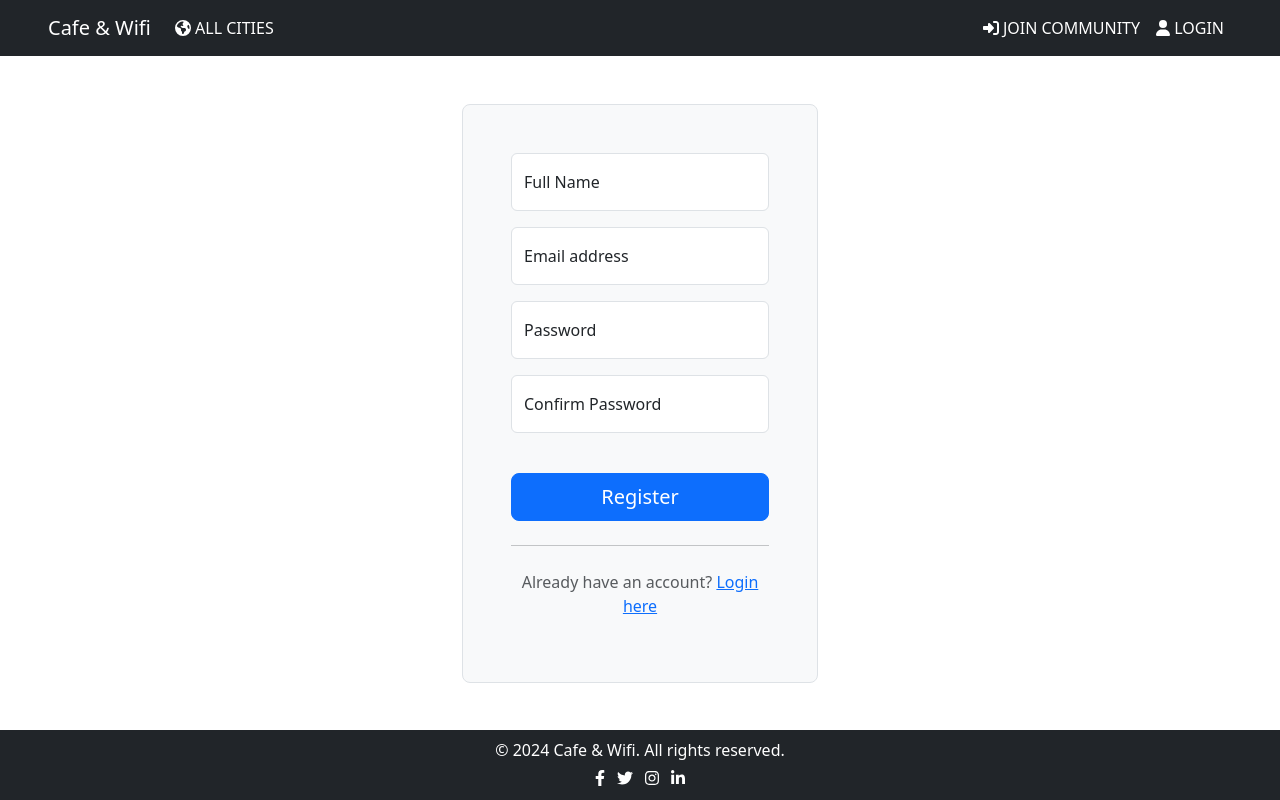
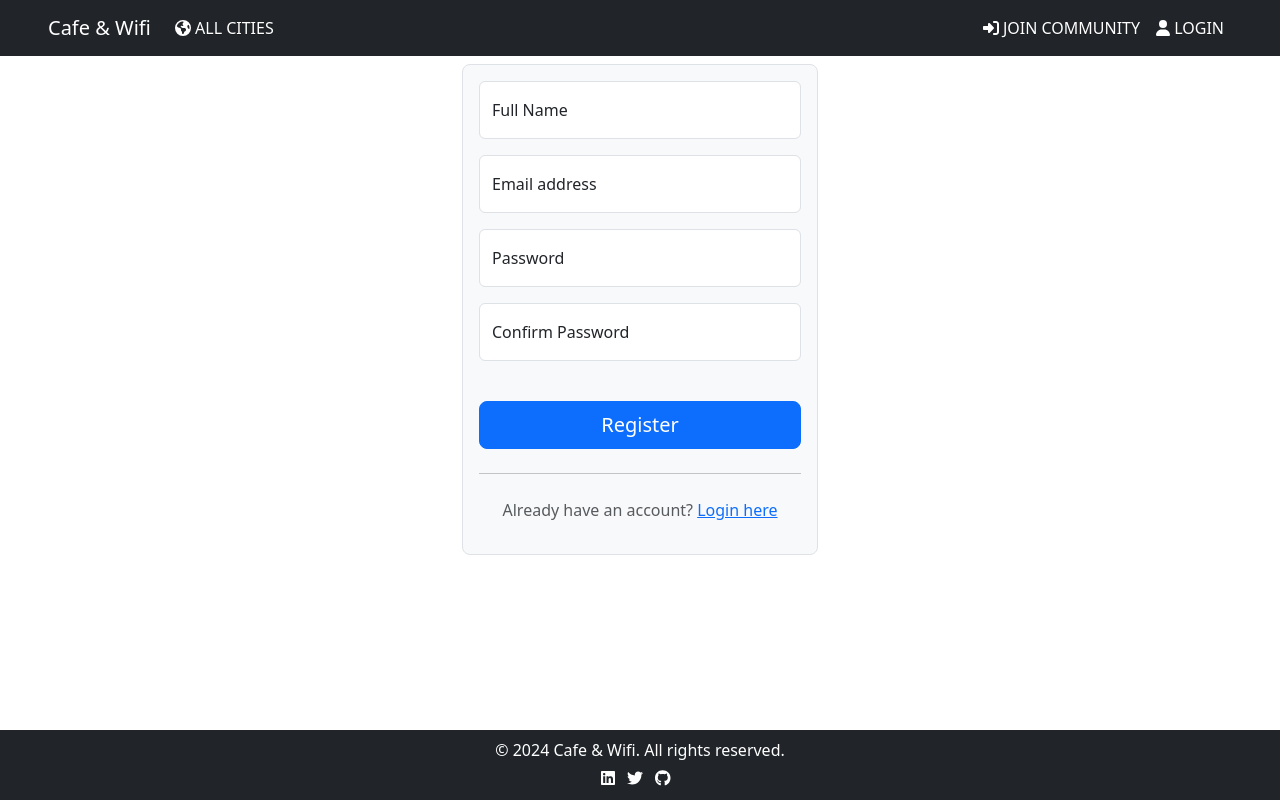
Before and after one commit to BAXTOR95/cafe-wifi, a Flask app: page /register in a window 1280 px wide. Run offline with Flask 3, Linux system fonts and the light colour scheme; some libraries are stand-ins or nearby versions; some web fonts are replaced.

Commit message:
Add functionality to delete cafe entries, fix style on forms, change filter colors

```diff
--- a/static/css/styles.css
+++ b/static/css/styles.css
@@ -1,8 +1,8 @@
 :root {
 	/* Define CSS variables for consistent theming and easy changes */
 	--background-color-sidebar: #f8f9fa;
-	--background-color-filter-icon: #ddd;
-	--background-color-filter-icon-active: #171f22;
+	--background-color-filter-icon: #98f051;
+	--background-color-filter-icon-active: #63180b;
 	--background-color-listing-card: #fff;
 	--background-color-footer: #555;
 	--color-footer-text: #fff;
@@ -28,8 +28,9 @@ body > .container {
 	flex-grow: 1;
 }
 
-body, .container {
-    overflow: visible; /* Ensures that nothing is hidden */
+body,
+.container {
+	overflow: visible; /* Ensures that nothing is hidden */
 }
 
 .content-container {
@@ -104,7 +105,7 @@ body, .container {
 .filter-icon.filter-active {
 	background-color: var(--background-color-filter-icon-active);
 	color: white;
-	box-shadow: 0 0 5px rgba(0, 0, 0, 0.2);
+	box-shadow: 0 0 5px rgba(241, 1, 1, 0.582);
 	transition: background-color 0.3s ease;
 }
 
@@ -144,11 +145,6 @@ body, .container {
 /* Map container styles */
 .map-container {
 	flex-basis: auto; /* Adjust width */
-}
-
-.form-container {
-	margin-bottom: 50px;
-	min-height: 80vh;
 }
 
 /* Always set the map height explicitly to define the size of the div
@@ -259,8 +255,8 @@ input:focus::placeholder {
 /* Adjustments for smaller screens */
 @media screen and (max-width: 767px) {
 	.container {
-        margin-bottom: 30px; /* Smaller margin for smaller screens */
-    }
+		margin-bottom: 30px; /* Smaller margin for smaller screens */
+	}
 	.container-fluid {
 		position: relative; /* Establishes a positioning context for absolute positioning */
 	}
--- a/web/routes.py
+++ b/web/routes.py
@@ -14,6 +14,7 @@ from flask_login import (
 from dotenv import load_dotenv
 from pathlib import Path
 from extensions import gmaps_client
+from web.utils.decorators import admin_required
 
 web_blueprint = Blueprint('web', __name__, template_folder='templates')
 
@@ -232,4 +233,23 @@ def add_cafe():
     return render_template("add_cafe.html", form=form)
 
 
-# TODO: Add more routes here!
+@web_blueprint.route('/delete-cafe/<int:cafe_id>')
+@login_required
+@admin_required
+def delete_cafe(cafe_id):
+    """Deletes a cafe from the database.
+
+    Args:
+        cafe_id (int): The ID of the cafe to delete.
+
+    Returns:
+        Response: Redirect to the index page.
+    """
+    cafe = db.session.get(Cafe, cafe_id)
+    if cafe:
+        db.session.delete(cafe)
+        db.session.commit()
+        flash("Cafe deleted successfully.", category='success')
+    else:
+        flash("Cafe not found.", category='error')
+    return redirect(url_for('web.home'))
--- a/web/templates/layout.html
+++ b/web/templates/layout.html
@@ -110,16 +110,24 @@
 			<div class="container">
 				<p class="mb-1">© 2024 Cafe & Wifi. All rights reserved.</p>
 				<div>
-					<a href="#!" class="text-white me-2"
-						><i class="fab fa-facebook-f"></i
+					<a
+						href="https://www.linkedin.com/in/brian-arriaga-s-28845b138/"
+						class="text-white me-2"
+						target="_blank"
+						><i class="fa-brands fa-linkedin"></i
 					></a>
-					<a href="#!" class="text-white me-2"
+					<a
+						href="https://twitter.com/BAXTOR95"
+						class="text-white me-2"
+						target="_blank"
 						><i class="fab fa-twitter"></i
 					></a>
-					<a href="#!" class="text-white me-2"
-						><i class="fab fa-instagram"></i
+					<a
+						href="https://github.com/BAXTOR95/"
+						class="text-white me-2"
+						target="_blank"
+						><i class="fa-brands fa-github"></i
 					></a>
-					<a href="#!" class="text-white"><i class="fab fa-linkedin-in"></i></a>
 				</div>
 			</div>
 		</footer>
--- a/web/templates/login.html
+++ b/web/templates/login.html
@@ -7,12 +7,12 @@
 
 <div class="container">
 	<div class="row justify-content-center">
-		<div class="col-md-6 col-lg-4 mt-5">
+		<div class="col-md-6 col-lg-4 mt-2 mb-2">
 			<form
 				id="loginForm"
 				method="post"
 				action="{{ url_for('web.login') }}"
-				class="p-4 p-md-5 border rounded-3 bg-light"
+				class="p-4 p-md-3 border rounded-3 bg-light"
 			>
 				{{ form.hidden_tag() }}
 				<div class="form-floating mb-3">
--- a/web/templates/register.html
+++ b/web/templates/register.html
@@ -5,14 +5,14 @@
 <!-- Main Content -->
 {% block content %}
 
-<div class="container form-container">
+<div class="container">
 	<div class="row justify-content-center">
-		<div class="col-md-6 col-lg-4 mt-5">
+		<div class="col-md-6 col-lg-4 mt-2 mb-2">
 			<form
 				id="registerForm"
 				method="post"
 				action="{{ url_for('web.register') }}"
-				class="p-4 p-md-5 border rounded-3 bg-light"
+				class="p-4 p-md-3 border rounded-3 bg-light"
 			>
 				{{ form.hidden_tag() }}
 				<div class="form-floating mb-3">
--- a/web/utils/__init__.py
+++ b/web/utils/__init__.py
@@ -0,0 +1 @@
+from .decorators import *
```
Also changed, not shown: web/templates/home.html (+7 -1 lines).
